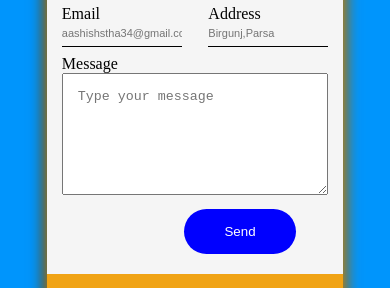
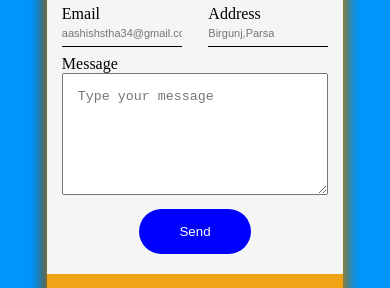
Before and after one commit to prolab24/contact-form, a plain HTML site: page index.html in a window 390 px wide. Shown: the part 303-591 px from the top of the page. Drawn offline with Linux system fonts and the light colour scheme; a web font is replaced by a local one.

Commit message:
Update contact.css

```diff
--- a/style/contact.css
+++ b/style/contact.css
@@ -141,10 +141,6 @@ td{
     input{
         font-size: 11px;
     }
-    button{
-        margin-left: 90px;
-        margin-bottom: 0px;
-    }
     .form-right{
         padding: 20px 0px 20px 40px;
     }
```
